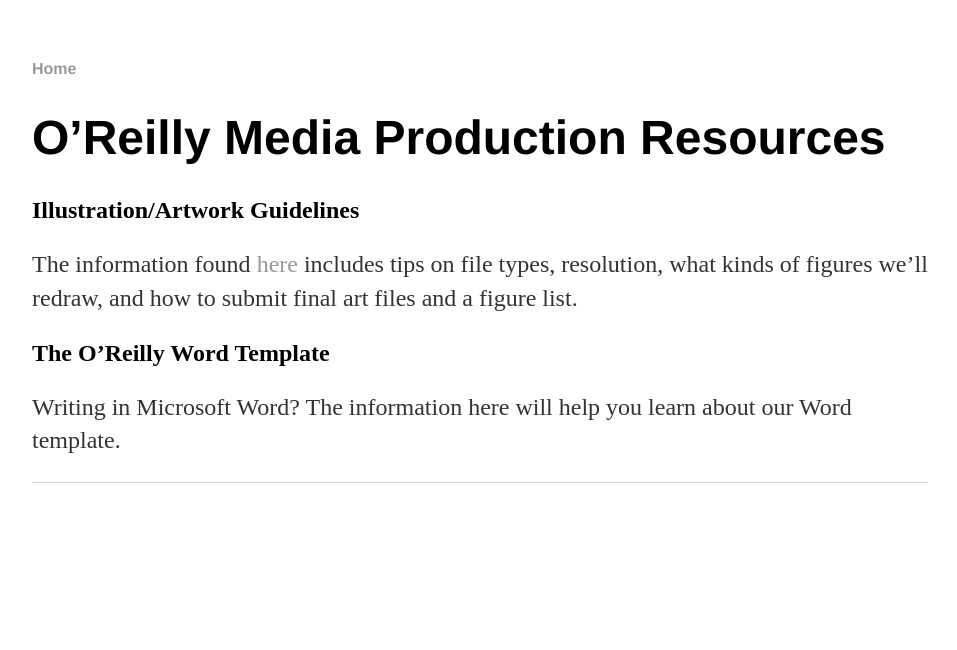
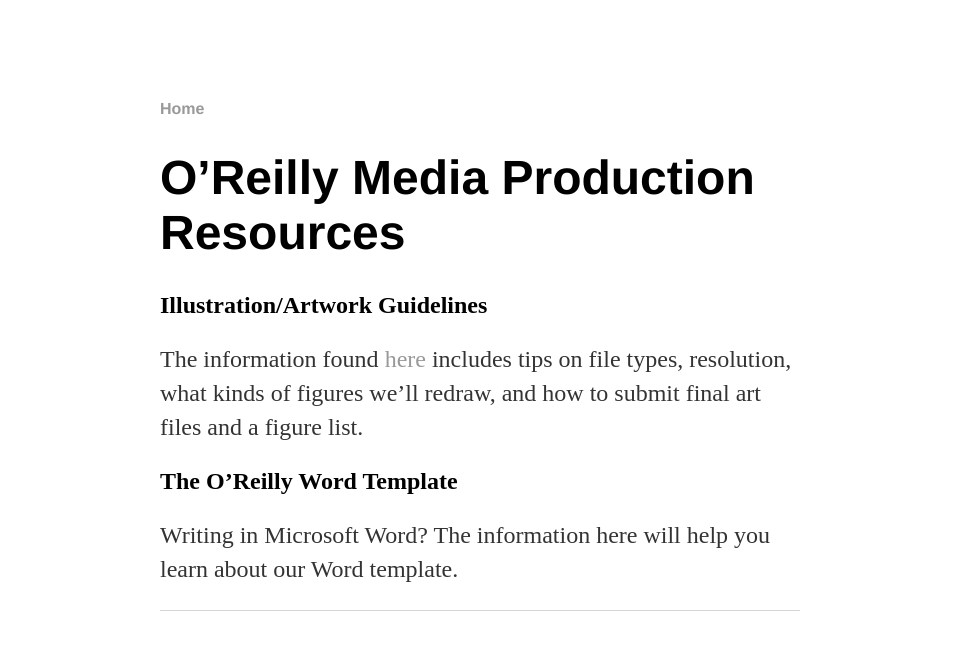
Before and after one commit to oreillymedia/production-resources, a Jekyll site: the page built from index.md, in a window 1280 px wide. Shown: the top 650 px of the page, without its empty margins (160-1117 px from the left). Built offline with Jekyll 4.4.1, drawn with Linux system fonts in a browser that asks for light colours.

Commit message:
Update main.css

```diff
--- a/css/main.css
+++ b/css/main.css
@@ -1,7 +1,7 @@
 
 body {
-    margin: 60px auto;
-    width: 70%;
+    margin: 100px auto;
+    width: 50%;
 }
 nav ul, footer ul {
     font-family:'Helvetica', 'Arial', 'Sans-Serif';
```
